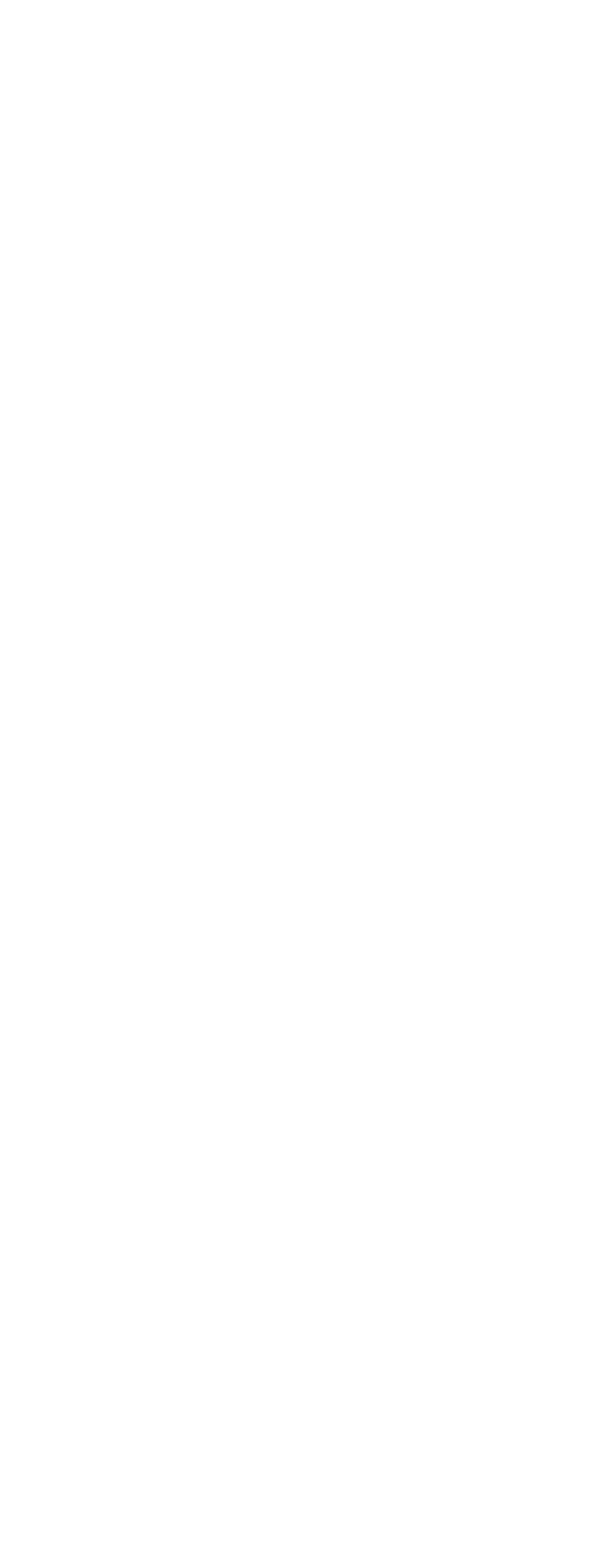
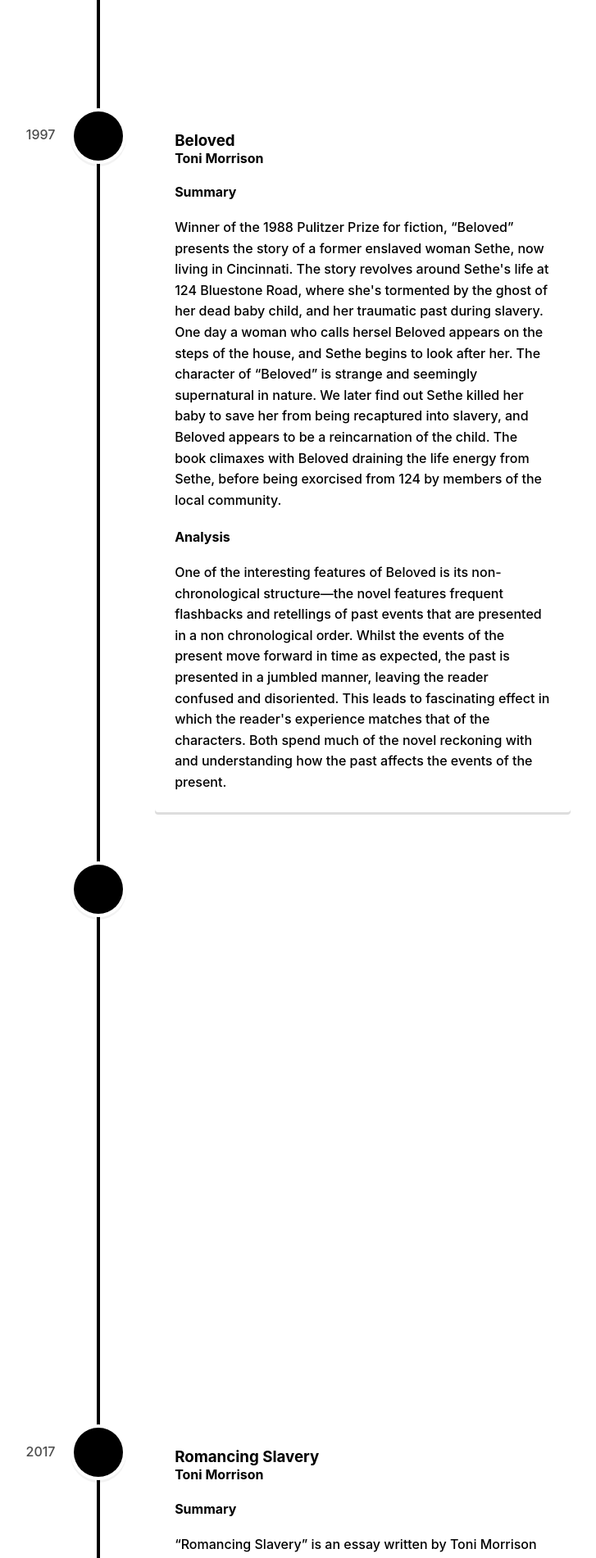
Before and after one commit to LukeBailey181/timelines, a React (Create React App) app: page / in a window 1280 px wide. Shown: the part 5400-7301 px from the top of the page at 82% size, without its empty margins (520-1247 px from the left). Before the commit the page ends 5129 px from the top, so only its background shows below. Built offline with nearby package versions, Linux system fonts and the light colour scheme.

Commit message:
Added copy for 10 sources

```diff
--- a/src/App.js
+++ b/src/App.js
@@ -170,6 +170,7 @@ const App = () => {
       in the years to come, most notably through sharecropping.
     </p>
   </VerticalTimelineElement>
+
   <VerticalTimelineElement
     className="vertical-timeline-element--work"
     date="1884"
@@ -180,17 +181,101 @@ const App = () => {
     <h4 className="vertical-timeline-element-subtitle">Mark Twain</h4>
     <h4>Summary</h4>
     <p>
-      Creative Direction, Visual Design
+    “The Adventures of Huckleberry Finn” is arguably Mark Twain's most impactful piece of work.
+    It is set during the mid 19th century during slavery. Huckleberry Finn, who escapes his abusive father,
+    embarks on a raft journey along with Jim, a runaway slave. Despite societal norms and his own initial prejudices,
+    Huck forms a close bond with Jim, and together they face various challenges, meeting a host of unique characters
+    along the way. The novel concludes with the freeing of Jim from slavery by his now deceased former owner,
+    and Huck’s promise to escape the grips of society by heading west.
     </p>
     <h4>Analysis</h4>
     <p>
-
+    A fascinating theme in the Novel is Huck’s relationship with Christianity, society, and morality.
+    As the book progresses, Huck is placed in a number of situations in which he must weigh societal
+    norms and christian doctrine against his own morality. This is most clear when Huck has to decide
+    whether to turn Jim in. He knows by the rules of society he “should”, but in the end follows his own
+    moral code and chooses not to, concluding that if he is sent to hell for such actions then sobeit.
     </p>
   </VerticalTimelineElement>
+
   <VerticalTimelineElement
+    className="vertical-timeline-element--work"
+    date="1997"
     iconStyle={{ background: 'black', color: '#fff' }}
-    //icon={<StarIcon />}
-  />
+    //icon={<SchoolIcon />}
+  >
+    <h3 className="vertical-timeline-element-title">Beloved</h3>
+    <h4 className="vertical-timeline-element-subtitle">Toni Morrison</h4>
+    <h4>Summary</h4>
+    <p>
+    Winner of the 1988 Pulitzer Prize for fiction, “Beloved” presents the story of a former enslaved woman Sethe,
+    now living in Cincinnati. The story revolves around Sethe's life at 124 Bluestone Road, where she's tormented
+    by the ghost of her dead baby child, and her traumatic past during slavery. One day a woman who calls hersel
+    Beloved appears on the steps of the house, and Sethe begins to look after her. The character of “Beloved”
+    is strange and seemingly supernatural in nature. We later find out Sethe killed her baby to save her from
+    being recaptured into slavery, and Beloved appears to be a reincarnation of the child. The book climaxes
+    with Beloved draining the life energy from Sethe, before being exorcised from 124 by members of the local community.
+    </p>
+    <h4>Analysis</h4>
+    <p>
+    One of the interesting features of Beloved is its non-chronological structure—the novel features frequent flashbacks
+    and retellings of past events that are presented in a non chronological order. Whilst the events of the present move
+    forward in time as expected, the past is presented in a jumbled manner, leaving the reader confused and disoriented.
+    This leads to fascinating effect in which the reader's experience matches that of the characters. Both spend much of
+    the novel reckoning with and understanding how the past affects the events of the present.
+    </p>
+  </VerticalTimelineElement>
+
+  <VerticalTimelineElement
+    className="vertical-timeline-element--work"
+    date="2008"
+    iconStyle={{ background: 'black', color: '#fff' }}
+    //icon={<SchoolIcon />}
+  >
+    <h3 className="vertical-timeline-element-title">This Republic of Suffering: Death and the American Civil War </h3>
+    <h4 className="vertical-timeline-element-subtitle">Drew Faust</h4>
+    <h4>Summary</h4>
+    <p>
+    It is estimated that approximately 600,000 people died during the American Civil War. “This Republic of Suffering”
+    is a non-fiction book that explores the impact that death on this scale had on individuals, families, and
+    the wider american society at large. One powerful theme through the book is that of religion, and how many
+    reconciled their christian beliefs with the magnitude of slaughter that was witnessed during the war.
+    </p>
+    <h4>Analysis</h4>
+    <p>
+    The Civil War marked a clear departure from the idea of a “good” and “noble” death at war.
+    It was one of the first “living room” wars—photographs were taken after battles documenting the horrific aftermaths,
+    and engravings of these images were circulated in newspapers. Beyond the visual depictions of war, the sheer amount
+    of deaths meant that almost all families and communities were affected.
+    </p>
+  </VerticalTimelineElement>
+
+  <VerticalTimelineElement
+    className="vertical-timeline-element--work"
+    date="2017"
+    iconStyle={{ background: 'black', color: '#fff' }}
+    //icon={<SchoolIcon />}
+  >
+    <h3 className="vertical-timeline-element-title">Romancing Slavery</h3>
+    <h4 className="vertical-timeline-element-subtitle">Toni Morrison</h4>
+    <h4>Summary</h4>
+    <p>
+    “Romancing Slavery” is an essay written by Toni Morrison and first published in her book “The Origin of Other”.
+    Amongst other things, the essay explores ways in which slavery was justified in the late 1700s and 1800s.
+    It presents excerpts from medical publications that used incorrect scientific reasoning to, in Morrison’s words,
+     present blacks as “not quite like cattle, yet not recognizably human”. She also presents how novel’s such as “Uncle Tom’s Cabin”
+     romanticized slavery—that is attempts to “render [slavery] acceptable, even preferable, by humanizing, even cherishing it.
+    </p>
+    <h4>Analysis</h4>
+    <p>
+    Morrison’s exploration of how Slavery was justified is enlightening
+    for any student studying this time period. It is easy to view those who were
+    complicit in slavery as simply “evil”, but Morrison digs deeper and shows the ways
+    in which such evil can arise—as she states in the essay “no one is born a racist and
+    there is no fetal predisposition to sexism”.
+    </p>
+  </VerticalTimelineElement>
+
 </VerticalTimeline>
    // </div>
   );
```
